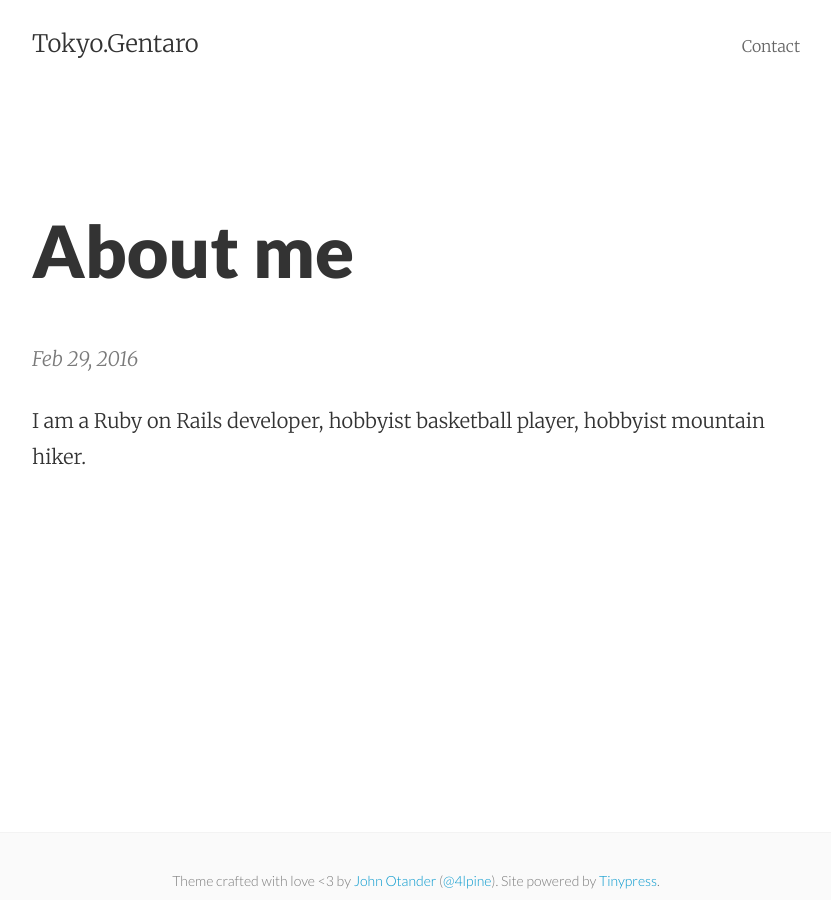
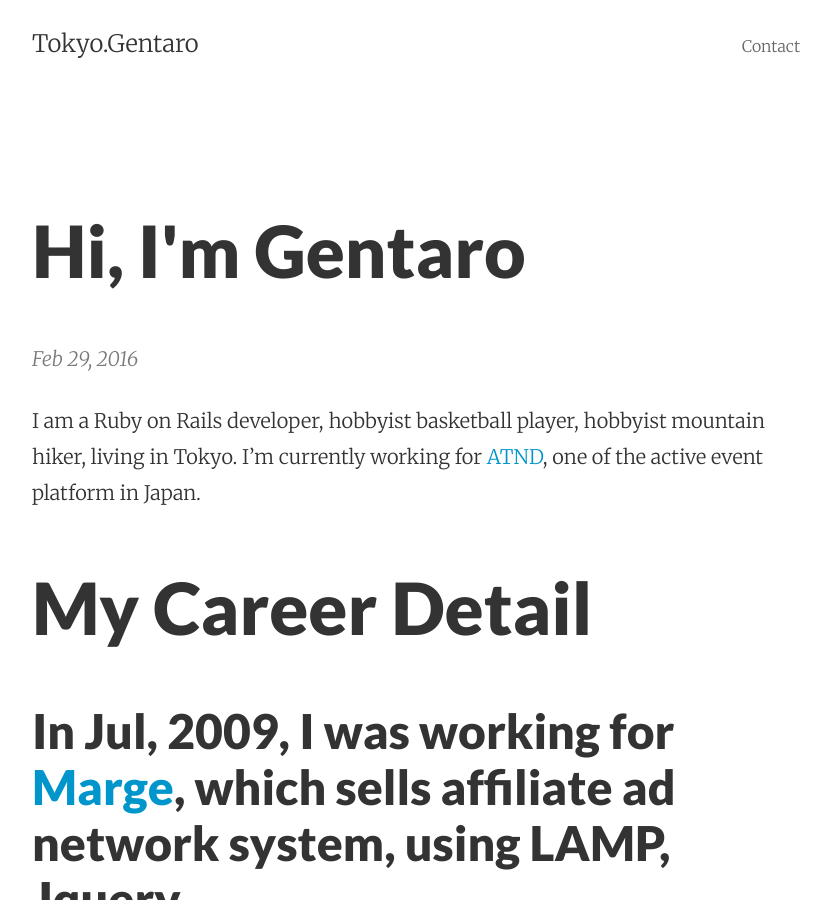
Before and after one commit to gentaro-sakamoto/gentaro-sakamoto.github.io, a Jekyll site: the page built from _posts/2016-02-29-test.markdown, in a window 1280 px wide and 900 px high. Shown: the whole window, without its empty margins (224-1055 px from the left). Built offline with Jekyll 4.4.1, drawn with Linux system fonts in a browser that asks for light colours; some of the changed text lies outside the part shown.

Commit message:
Post update: About me

```diff
--- a/_posts/2016-02-29-test.markdown
+++ b/_posts/2016-02-29-test.markdown
@@ -1,6 +1,20 @@
 ---
 published: true
-title: About me
+title: Hi, I'm Gentaro
 layout: post
 ---
-I am a Ruby on Rails developer, hobbyist basketball player, hobbyist mountain hiker.
+I am a Ruby on Rails developer, hobbyist basketball player, hobbyist mountain hiker, living in Tokyo. I'm currently working for [ATND](https://atnd.org/), one of the active event platform in Japan.
+
+
+
+# My Career Detail
+## In Jul, 2009, I was working for [Marge](http://www.maru.jp/), which sells affiliate ad network system, using LAMP, Jquery.
+## In Jul, 2011, I was working for Regxe, which produced socialized tower defence game, using LAMP, Zendframwork, Jquery.
+
+## In Jul, 2011, I was working for Regxe, which produced socialized tower defence game, using LAMP, Zendframwork, Jquery, Smarty
+
+## In Jul, 2013, I was working for [Minna-no-wedding](http://www.mwed.jp/), which has  been providing  wedding hall search service, using Ruby on Rails, Jquery, MySQL, Nginx, Jenkins, Git, Rspec, Capybara-webkit, erb
+
+## In May, 2015, I was working for [MediWeb](http://www.mediweb.jp/), which has  been providing booking cloud system, using Ruby on Rails, Jquery, PostgreSQL, Nginx, Jenkins, Git, Rspec, Capybara-webkit, haml
+
+## In May, 2016, I've been working for [Recruit Career](https://www.recruitcareer.co.jp/), which has  been providing event platform, using Ruby on Rails, Jquery, MySQL, Passenger, Jenkins, Git, Rspec, Poltergeist, slim
```
